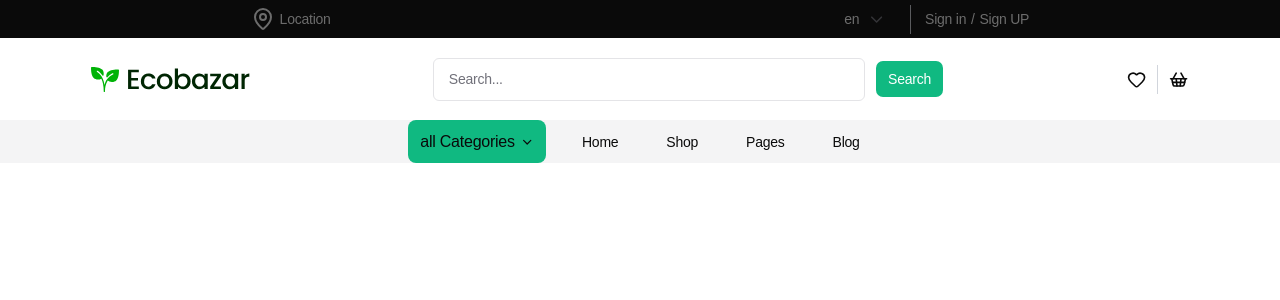
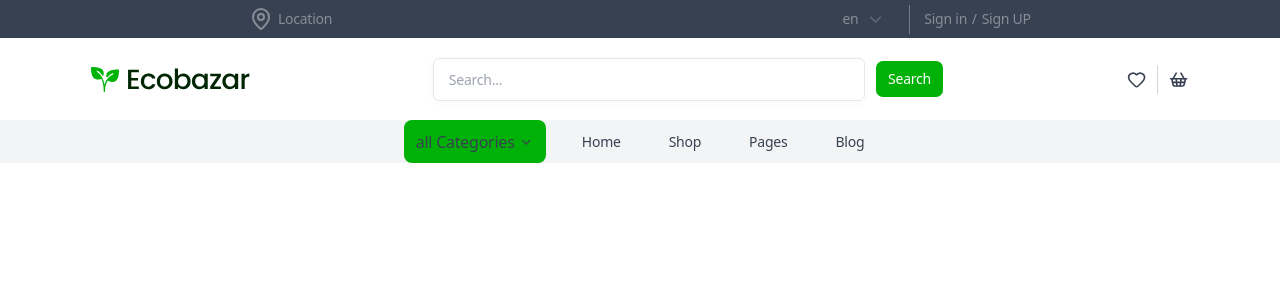
Before and after one commit to Mohamed-Ramadan-M/Ecobazar_Ecommerce_Plateform, a Next.js app: page /en in a window 1280 px wide. Shown: the top 300 px of the page. Built offline with nearby package versions, Linux system fonts and the light colour scheme.

Commit message:
style(theme): rework design tokens in globals.css
Update brand palette, shadows, radius and tracking tokens; set global spacing scale to 0.3rem.

```diff
--- a/src/app/globals.css
+++ b/src/app/globals.css
@@ -3,116 +3,81 @@
 @custom-variant dark (&:is(.dark *));
 
 :root {
-  --background: #ffffff;
-  --foreground: #0a0a0a;
-  --card: #ffffff;
-  --card-foreground: #0a0a0a;
-  --popover: #ffffff;
-  --popover-foreground: #0a0a0a;
-  --primary: #10b981;
-  --primary-foreground: #ffffff;
-  --secondary: #f4f4f5;
-  --secondary-foreground: #18181b;
-  --muted: #f4f4f5;
-  --muted-foreground: #71717a;
-  --accent: #f0fdf4;
-  --accent-foreground: #166534;
-  --destructive: #ef4444;
-  --destructive-foreground: #fafafa;
-  --border: #e4e4e7;
-  --input: #e4e4e7;
-  --ring: #10b981;
-  --chart-1: #10b981;
-  --chart-2: #059669;
-  --chart-3: #34d399;
-  --chart-4: #6ee7b7;
-  --chart-5: #a7f3d0;
-  --sidebar: #ffffff;
-  --sidebar-foreground: #3f3f46;
-  --sidebar-primary: #10b981;
-  --sidebar-primary-foreground: #ffffff;
-  --sidebar-accent: #f0fdf4;
-  --sidebar-accent-foreground: #10b981;
-  --sidebar-border: #f4f4f5;
-  --sidebar-ring: #10b981;
-  --font-sans: Geist, ui-sans-serif, sans-serif, system-ui;
+  --background: #ffffff; /* White */
+  --foreground: #374151; /* Gray 700 */
+  --card: #ffffff; /* White */
+  --card-foreground: #374151; /* Gray 700 */
+  --popover: #ffffff; /* White */
+  --popover-foreground: #374151; /* Gray 700 */
+
+  --primary: #00B207; /* Ecobazar main color Green */
+  --primary-foreground: #ffffff; /* White */
+
+  --secondary-background: #e1f4e9; /* Mint Green / Light Green */
+  --secondary: #f3f4f6; /* Gray 100 */
+  --secondary-foreground: #1a2e05; /* Dark Olive Green */
+
+  --orange-pho: #ff8a00; /* Orange */
+
+  --muted: #f3f4f6; /* Gray 100 */
+  --muted-foreground: #9ca3af; /* Gray 400 */
+
+  --accent: #f4fbf7; /* Very Light Green */
+  --accent-foreground: #2c742f; /* Forest Green */
+
+  --destructive: #ef4444; /* Red 500 */
+  --destructive-foreground: #fafafa; /* Off White */
+
+  --border: #e5e7eb; /* Gray 200 */
+  --input: #e5e7eb; /* Gray 200 */
+  --ring: #00B207; /* Green */
+
+  --chart-1: #00B207; /* Green */
+  --chart-2: #2c742f; /* Forest Green */
+  --chart-3: #34d399; /* Emerald 400 */
+  --chart-4: #6ee7b7; /* Emerald 300 */
+  --chart-5: #a7f3d0; /* Emerald 200 */
+
+  --sidebar: #ffffff; /* White */
+  --sidebar-foreground: #374151; /* Gray 700 */
+  --sidebar-primary: #00B207; /* Green */
+  --sidebar-primary-foreground: #ffffff; /* White */
+  --sidebar-accent: #f4fbf7; /* Very Light Green */
+  --sidebar-accent-foreground: #00B207; /* Green */
+  --sidebar-border: #e5e7eb; /* Gray 200 */
+  --sidebar-ring: #00B207; /* Green */
+
+  --font-sans: system-ui, -apple-system, BlinkMacSystemFont, 'Segoe UI', Roboto, sans-serif;
   --font-serif: Noto Serif, ui-serif, serif;
   --font-mono: Fira Code, ui-monospace, monospace;
+
   --radius: 0.5rem;
+
   --shadow-x: 0px;
   --shadow-y: 2px;
   --shadow-blur: 10px;
   --shadow-spread: 0px;
   --shadow-opacity: 0.05;
-  --shadow-color: ;
-  --shadow-2xs: 0px 2px 10px 0px hsl( / 0.03);
-  --shadow-xs: 0px 2px 10px 0px hsl( / 0.03);
-  --shadow-sm: 0px 2px 10px 0px hsl( / 0.05), 0px 1px 2px -1px hsl( / 0.05);
-  --shadow: 0px 2px 10px 0px hsl( / 0.05), 0px 1px 2px -1px hsl( / 0.05);
-  --shadow-md: 0px 2px 10px 0px hsl( / 0.05), 0px 2px 4px -1px hsl( / 0.05);
-  --shadow-lg: 0px 2px 10px 0px hsl( / 0.05), 0px 4px 6px -1px hsl( / 0.05);
-  --shadow-xl: 0px 2px 10px 0px hsl( / 0.05), 0px 8px 10px -1px hsl( / 0.05);
-  --shadow-2xl: 0px 2px 10px 0px hsl( / 0.13);
+  --shadow-color: 0 0% 0%; /* Black */
+
+  --shadow-2xs: 0px 2px 10px 0px hsl(0 0% 0% / 0.03); /* Black with 3% opacity */
+  --shadow-xs: 0px 2px 10px 0px hsl(0 0% 0% / 0.03); /* Black with 3% opacity */
+  --shadow-sm: 0px 2px 10px 0px hsl(0 0% 0% / 0.05), 0px 1px 2px -1px hsl(0 0% 0% / 0.05); /* Black with 5% opacity */
+  --shadow: 0px 2px 10px 0px hsl(0 0% 0% / 0.05), 0px 1px 2px -1px hsl(0 0% 0% / 0.05); /* Black with 5% opacity */
+  --shadow-md: 0px 2px 10px 0px hsl(0 0% 0% / 0.05), 0px 2px 4px -1px hsl(0 0% 0% / 0.05); /* Black with 5% opacity */
+  --shadow-lg: 0px 2px 10px 0px hsl(0 0% 0% / 0.05), 0px 4px 6px -1px hsl(0 0% 0% / 0.05); /* Black with 5% opacity */
+  --shadow-xl: 0px 2px 10px 0px hsl(0 0% 0% / 0.05), 0px 8px 10px -1px hsl(0 0% 0% / 0.05); /* Black with 5% opacity */
+  --shadow-2xl: 0px 2px 10px 0px hsl(0 0% 0% / 0.13); /* Black with 13% opacity */
+
   --tracking-normal: -0.015em;
   --spacing: 0.3rem;
-}
-
-.dark {
-  --background: #09090b;
-  --foreground: #fafafa;
-  --card: #09090b;
-  --card-foreground: #fafafa;
-  --popover: #09090b;
-  --popover-foreground: #fafafa;
-  --primary: #10b981;
-  --primary-foreground: #ffffff;
-  --secondary: #27272a;
-  --secondary-foreground: #fafafa;
-  --muted: #27272a;
-  --muted-foreground: #a1a1aa;
-  --accent: #111827;
-  --accent-foreground: #10b981;
-  --destructive: #7f1d1d;
-  --destructive-foreground: #fafafa;
-  --border: #27272a;
-  --input: #27272a;
-  --ring: #10b981;
-  --chart-1: #10b981;
-  --chart-2: #059669;
-  --chart-3: #34d399;
-  --chart-4: #6ee7b7;
-  --chart-5: #a7f3d0;
-  --sidebar: #09090b;
-  --sidebar-foreground: #a1a1aa;
-  --sidebar-primary: #10b981;
-  --sidebar-primary-foreground: #ffffff;
-  --sidebar-accent: #1a1a1a;
-  --sidebar-accent-foreground: #10b981;
-  --sidebar-border: #27272a;
-  --sidebar-ring: #10b981;
-  --font-sans: Geist, ui-sans-serif, sans-serif, system-ui;
-  --font-serif: Noto Serif, ui-serif, serif;
-  --font-mono: Fira Code, ui-monospace, monospace;
-  --radius: 0.5rem;
-  --shadow-x: 0px;
-  --shadow-y: 4px;
-  --shadow-blur: 15px;
-  --shadow-spread: 0px;
-  --shadow-opacity: 0.2;
-  --shadow-color: 0 0 0;
-  --shadow-2xs: 0px 4px 15px 0px hsl(0 0 0 / 0.10);
-  --shadow-xs: 0px 4px 15px 0px hsl(0 0 0 / 0.10);
-  --shadow-sm: 0px 4px 15px 0px hsl(0 0 0 / 0.20), 0px 1px 2px -1px hsl(0 0 0 / 0.20);
-  --shadow: 0px 4px 15px 0px hsl(0 0 0 / 0.20), 0px 1px 2px -1px hsl(0 0 0 / 0.20);
-  --shadow-md: 0px 4px 15px 0px hsl(0 0 0 / 0.20), 0px 2px 4px -1px hsl(0 0 0 / 0.20);
-  --shadow-lg: 0px 4px 15px 0px hsl(0 0 0 / 0.20), 0px 4px 6px -1px hsl(0 0 0 / 0.20);
-  --shadow-xl: 0px 4px 15px 0px hsl(0 0 0 / 0.20), 0px 8px 10px -1px hsl(0 0 0 / 0.20);
-  --shadow-2xl: 0px 4px 15px 0px hsl(0 0 0 / 0.50);
 }
 
 @theme inline {
   --color-background: var(--background);
   --color-foreground: var(--foreground);
+  --color-secondary-background: var(--secondary-background);
+  --color-orange-pho: var(--orange-pho);
   --color-card: var(--card);
   --color-card-foreground: var(--card-foreground);
   --color-popover: var(--popover);
@@ -174,6 +139,7 @@
   * {
     @apply border-border outline-ring/50;
   }
+
   body {
     @apply bg-background text-foreground;
     letter-spacing: var(--tracking-normal);
```
